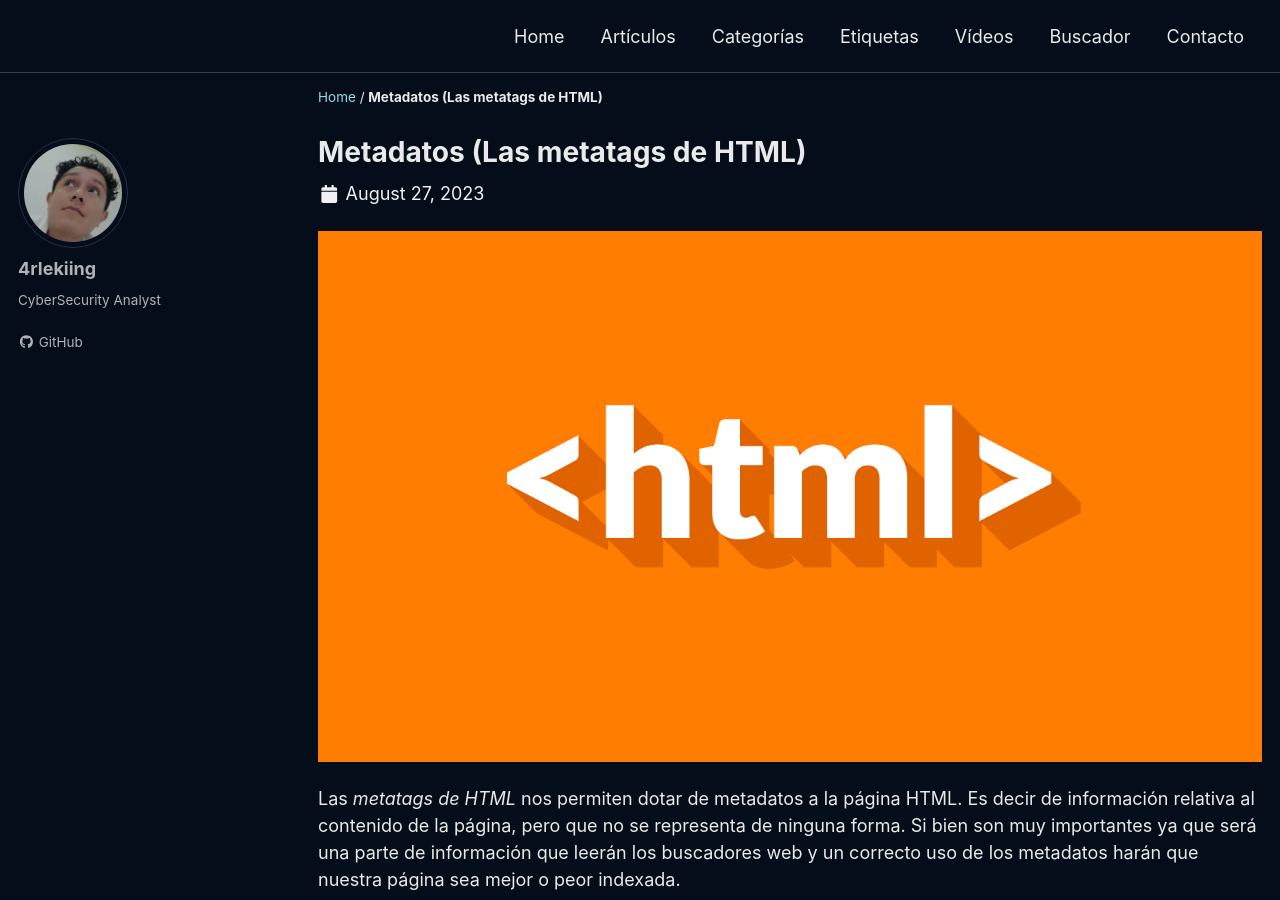
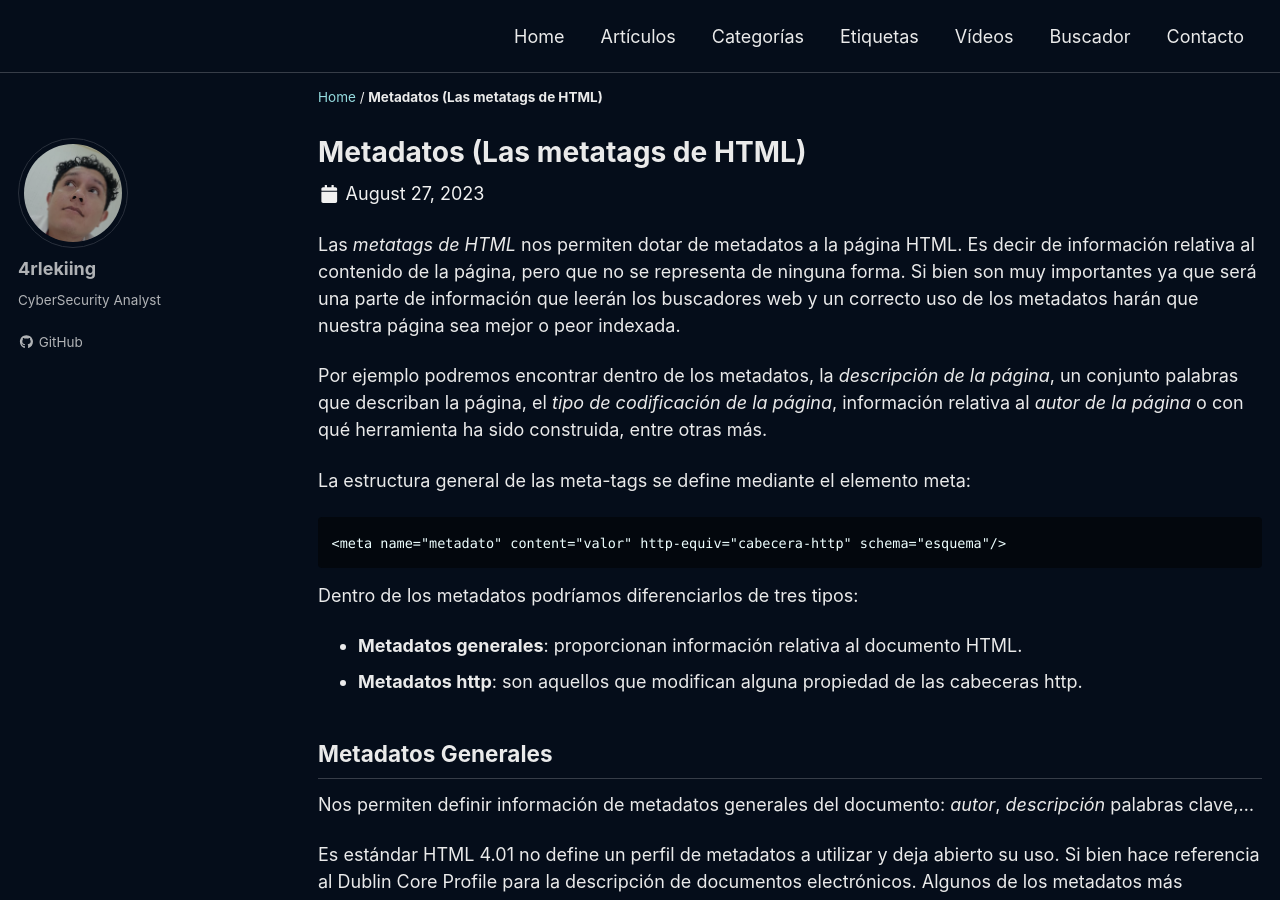
Before and after one commit to 4rleking/HTML.github.io, a Jekyll site: the page built from _posts/2023-08-05-Metadatos.md, in a window 1280 px wide and 900 px high. Built offline with Jekyll 4.4.1, drawn with Linux system fonts in a browser that asks for light colours; cached includes are drawn as plain includes; a script that is not in the unit is left out.

Commit message:
Update 2023-08-05-Metadatos.md

```diff
--- a/_posts/2023-08-05-Metadatos.md
+++ b/_posts/2023-08-05-Metadatos.md
@@ -12,8 +12,6 @@ categories:
 tags:
   - Fundamentos
 ---
-
-![](/assets/images/20230801/Introduccion.jpg)
 
 Las *metatags de HTML* nos permiten dotar de metadatos a la página HTML. Es decir de información relativa al contenido de la página, pero que no se representa de ninguna forma. Si bien son muy importantes ya que será una parte de información que leerán los buscadores web y un correcto uso de los metadatos harán que nuestra página sea mejor o peor indexada.
 
```
